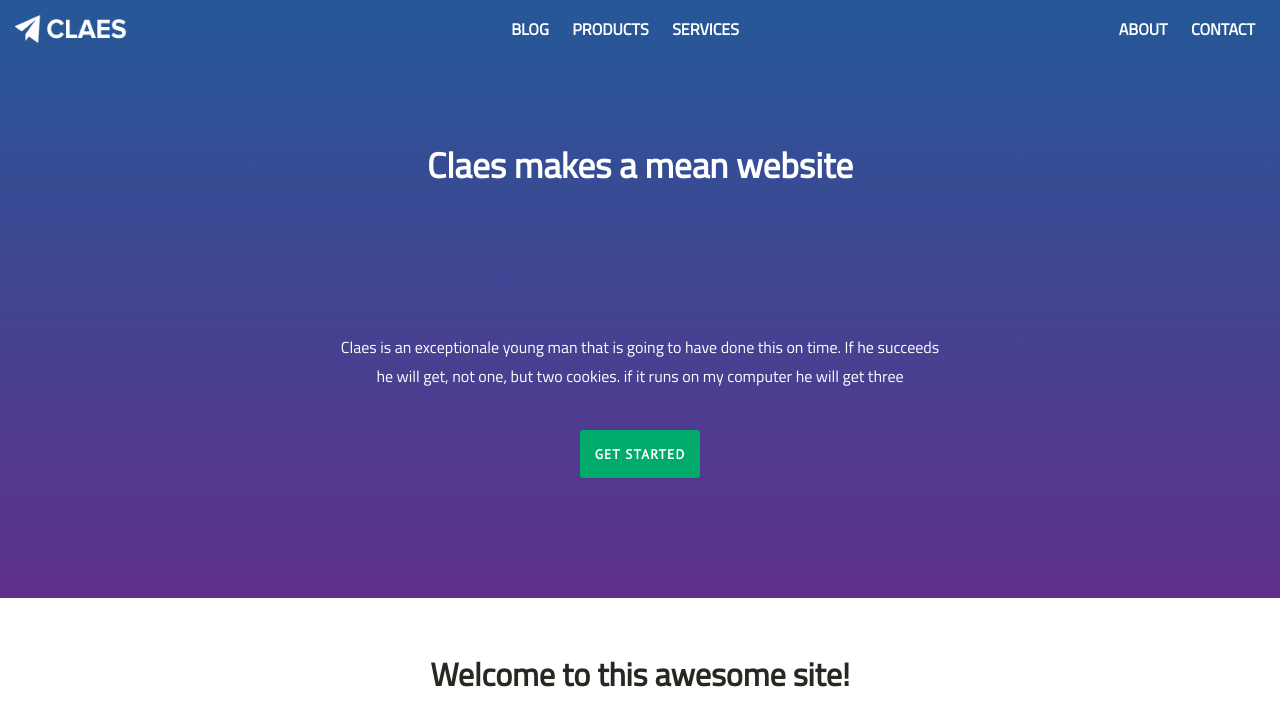
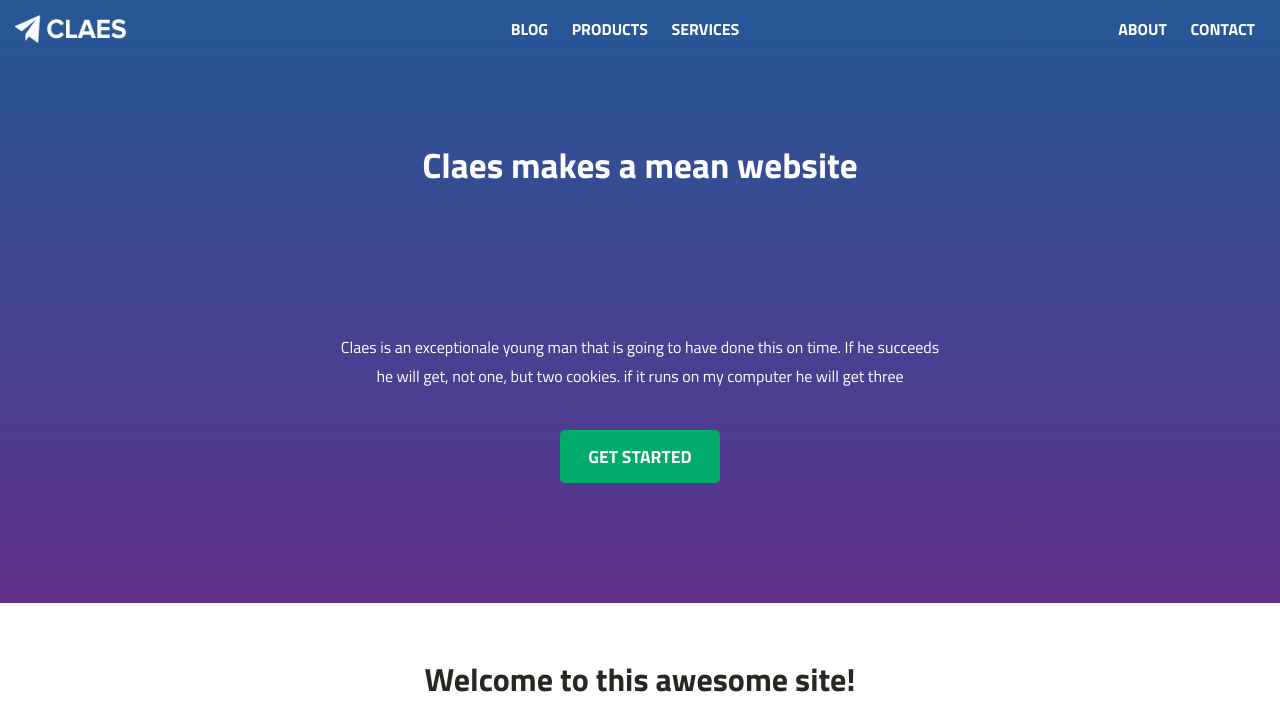
Before and after one commit to clanyq/claes-my-site, a Django app: page / in a window 1280 px wide. Shown: the top 723 px of the page. Run offline with Django 3.2, Linux system fonts and the light colour scheme; data that the repository does not hold is empty; style sheets or scripts are compiled from the project's sources; some libraries are stand-ins or nearby versions.

Commit message:
styled button

```diff
--- a/assets/style/fonts.scss
+++ b/assets/style/fonts.scss
@@ -1,5 +1,5 @@
-@import url('http://fonts.googleapis.com/css?family=Titillium+Web');
-@import url('http://fonts.googleapis.com/css?family=PT+Sans');
+@import url('http://fonts.googleapis.com/css?family=Titillium+Web:400,600,700');
+@import url('http://fonts.googleapis.com/css?family=PT+Sans:400,700');
 
 $branding-font: 'Titillium Web', sans-serif;
 $standard-font: 'PT Sans', sans-serif;
--- a/assets/style/main.scss
+++ b/assets/style/main.scss
@@ -118,16 +118,16 @@ body {
 
 .button {
     display: inline-block;
-    padding: 15px;
+    padding: 13px 28px;
     text-transform: uppercase;
     background-color: $button-green;
     border: 0px;
-    border-radius: 3px;
+    border-radius: 5px;
 
     color: white;
-    font-family: $standard-font;
-    font-weight: 900;
-    letter-spacing: 1.2px;
+    font-family: $branding-font;
+    font-weight: 700;
+    font-size: 1.1em;
 
         @media (max-width: $breakpoint-m) {
         font-size: 1.5em;
```
